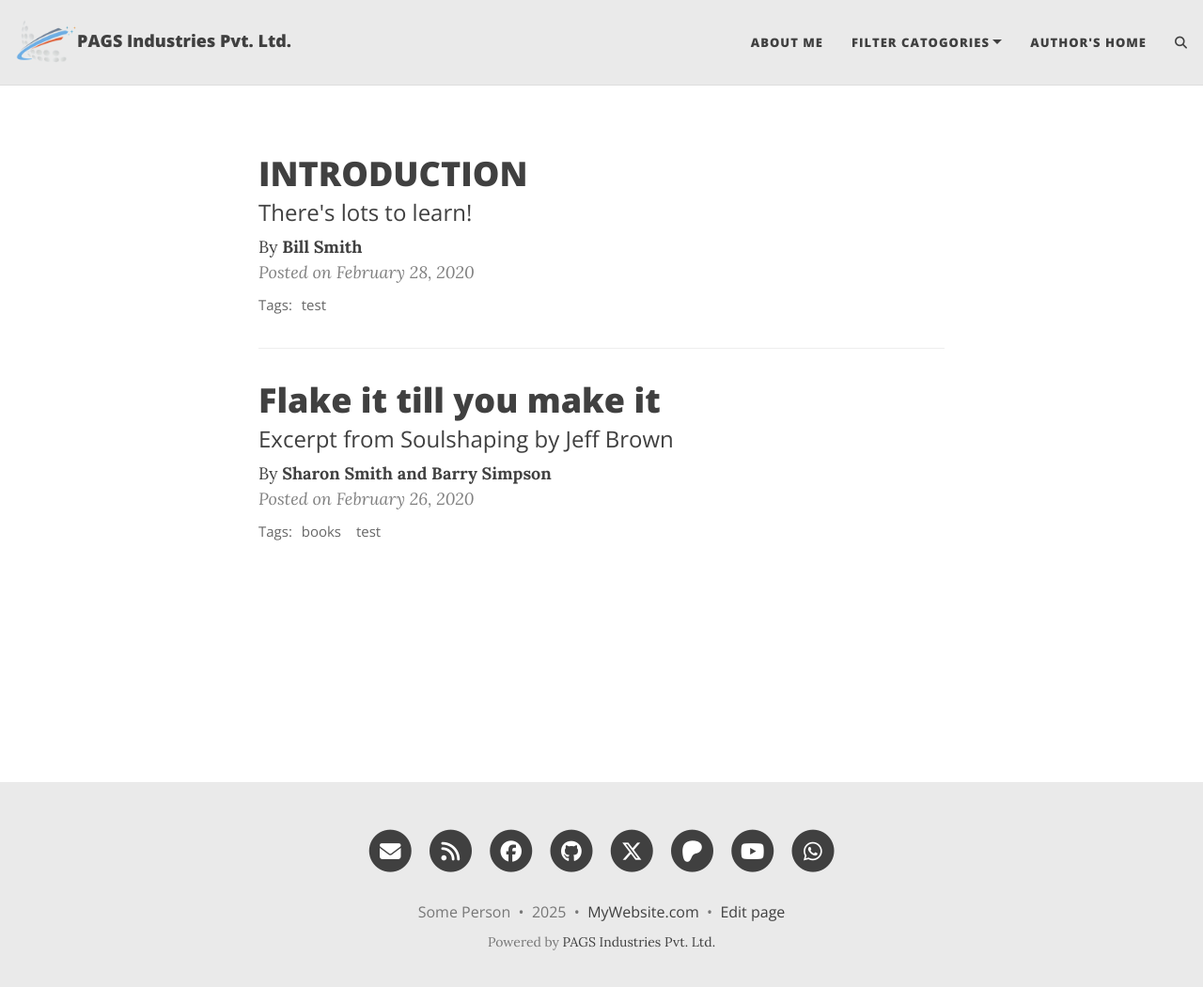
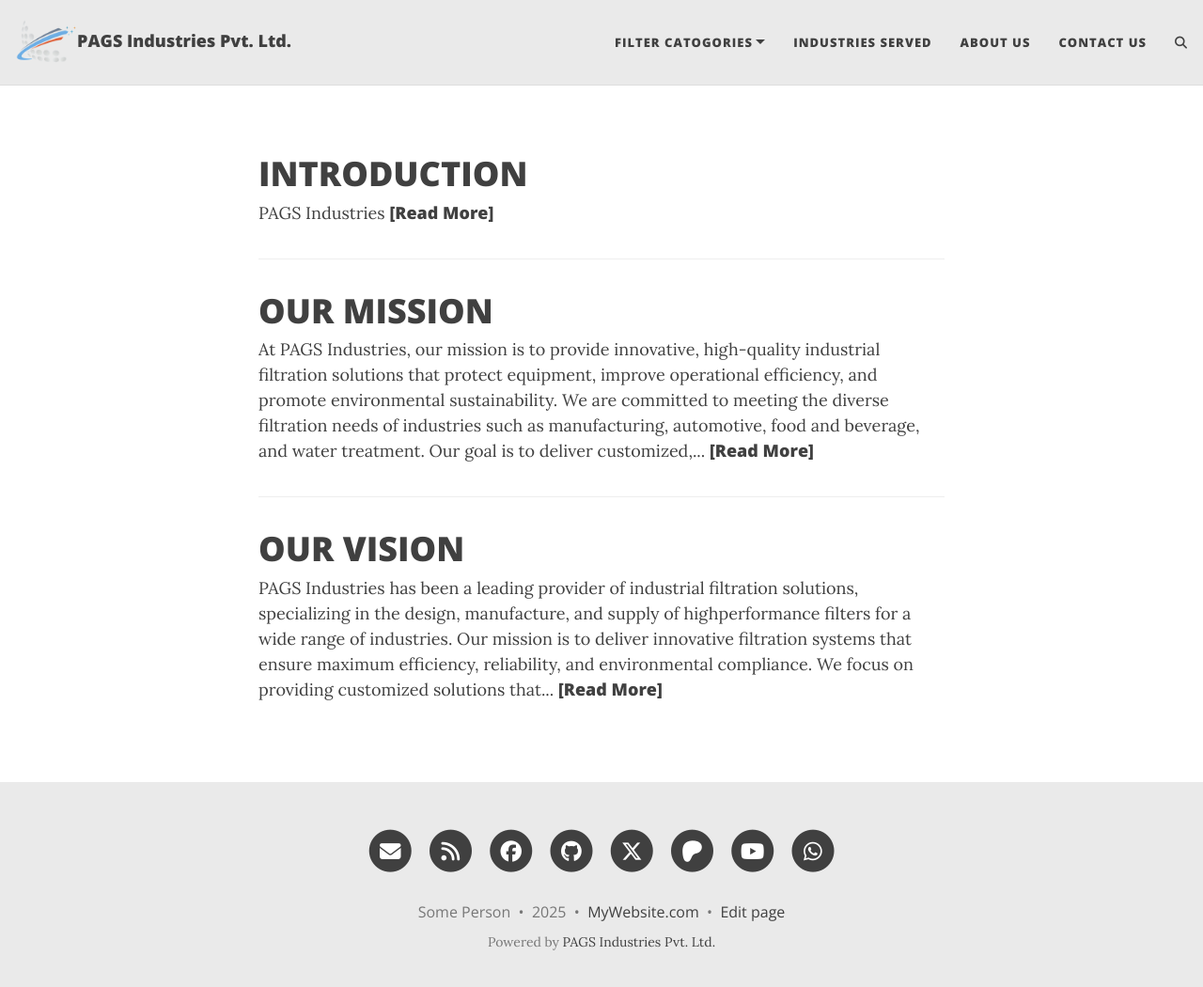
Before and after one commit to IamRaviMaurya/pags-industries-pvt-ltd, a Jekyll site: the page built from index.html, in a window 1280 px wide and 1063 px high. Shown: the top 1050 px of the window at 94% size. Built offline with Jekyll 4.4.1, drawn with Linux system fonts in a browser that asks for light colours; the list of posts is cut into pages by our own code; comment, search, counter and statistics services are not loaded.

Commit message:
Feat: Added menus

```diff
--- a/_config.yml
+++ b/_config.yml
@@ -20,7 +20,6 @@
 ###############################################
 
 navbar-links:
-  About Me: "aboutme"
   FILTER CATOGORIES :
     - Air Filters: "#"
     - Water Filters: "#"
@@ -28,8 +27,9 @@
     - Gas Filters: "#"
     - Custom Filters: "#"
 
-
-  Author's home: "#"
+  Industries served: "#"
+  About Us: "aboutme"
+  Contact us: "#"
 
 ################
 # --- Logo --- #
@@ -62,7 +62,7 @@
   twitter: daattali
   patreon: DeanAttali
   youtube: "@daattali"
-  whatsapp: 15551212
+  whatsapp: 918983449870
 #  medium: yourname
 #  reddit: yourname or r/yoursubreddit
 #  linkedin: daattali
--- a/_layouts/home.html
+++ b/_layouts/home.html
@@ -49,10 +49,10 @@
       {% if post.author %}
         <span>By <strong>{{ post.author | strip_html }}</strong></span>
       {% endif %}
-      <p class="post-meta">
+      <!-- <p class="post-meta">
         {% assign date_format = site.date_format | default: "%B %-d, %Y" %}
         Posted on {{ post.date | date: date_format }}
-      </p>
+      </p> -->
 
       {% if thumbnail != "" %}
       <div class="post-image post-image-small">
--- /dev/null
+++ b/_posts/2020-02-25-our_vision.md
@@ -0,0 +1,29 @@
+---
+layout: post
+title: OUR VISION
+# subtitle:
+# gh-repo: daattali/beautiful-jekyll
+# gh-badge: [star, fork, follow]
+# tags: [test]
+# comments: false
+# mathjax: false
+# author:
+---
+
+PAGS Industries has been a leading provider of industrial filtration
+solutions, specializing in the design, manufacture, and supply of highperformance filters for a wide range of industries.
+Our mission is to deliver innovative filtration systems that ensure maximum
+efficiency, reliability, and environmental compliance. We focus on
+providing customized solutions that address specific filtration needs, using
+the latest technologies to help our clients optimize their operations.
+At PAGS Industries, we offer an extensive range of industrial filters
+designed to meet the diverse needs of industries such as manufacturing,
+food and beverage, oil and gas, pharmaceuticals, automotive, and water
+treatment.
+At PAGS Industries, we combine decades of industry experience with
+advanced filter technologies to provide solutions that are not only efficient
+but also sustainable and cost-effective.
+We believe in providing excellent customer service throughout the lifecycle
+of our filters. From initial consultation and product selection to installation,
+maintenance, and after-sales support, our team is committed to ensuring
+the best possible outcomes for our customers.
--- a/_posts/2020-02-26-flake-it-till-you-make-it.md
+++ /dev/null
@@ -1,10 +0,0 @@
----
-layout: post
-title: Flake it till you make it
-subtitle: Excerpt from Soulshaping by Jeff Brown
-# cover-img: /assets/img/path.jpg
-# thumbnail-img: /assets/img/thumb.png
-# share-img: /assets/img/path.jpg
-tags: [books, test]
-author: Sharon Smith and Barry Simpson
----
--- /dev/null
+++ b/_posts/2020-02-26-mission.md
@@ -0,0 +1,19 @@
+---
+layout: post
+title: OUR MISSION
+# subtitle: Excerpt from Soulshaping by Jeff Brown
+# # cover-img: /assets/img/path.jpg
+# # thumbnail-img: /assets/img/thumb.png
+# # share-img: /assets/img/path.jpg
+# tags: [books, test]
+# author: Sharon Smith and Barry Simpson
+---
+
+At PAGS Industries, our mission is to provide innovative, high-quality
+industrial filtration solutions that protect equipment, improve operational
+efficiency, and promote environmental sustainability. We are committed to
+meeting the diverse filtration needs of industries such as manufacturing,
+automotive, food and beverage, and water treatment. Our goal is to deliver
+customized, cost-effective, and reliable filtration products that help our
+customers maintain the highest standards of product quality, safety, and
+environmental compliance.
--- /dev/null
+++ b/_posts/2020-02-28-introduction.md
@@ -0,0 +1,50 @@
+---
+layout: post
+title: INTRODUCTION
+# subtitle: There's lots to learn!
+# gh-repo: daattali/beautiful-jekyll
+# gh-badge: [star, fork, follow]
+# tags: [test]
+# comments: true
+# mathjax: true
+# author: Bill Smith
+---
+
+# PAGS Industries
+
+## Introduction
+
+PAGS Industries has been a leading provider of industrial filtration solutions, specializing in the design, manufacture, and supply of high-performance filters for a wide range of industries.
+
+## Our Mission
+
+Our mission is to deliver innovative filtration systems that ensure maximum efficiency, reliability, and environmental compliance. We focus on providing customized solutions that address specific filtration needs, using the latest technologies to help our clients optimize their operations.
+
+## Industries We Serve
+
+At PAGS Industries, we offer an extensive range of industrial filters designed to meet the diverse needs of various industries, including:
+
+- **Manufacturing**
+- **Food and Beverage**
+- **Oil and Gas**
+- **Pharmaceuticals**
+- **Automotive**
+- **Water Treatment**
+
+## Why Choose Us?
+
+At PAGS Industries, we combine decades of industry experience with advanced filter technologies to provide solutions that are not only efficient but also sustainable and cost-effective.
+
+## Customer Support
+
+We believe in providing excellent customer service throughout the lifecycle of our filters. Our team is committed to ensuring the best possible outcomes for our customers through:
+
+- **Initial Consultation & Product Selection**
+- **Installation & Maintenance**
+- **After-Sales Support**
+
+For more information, visit our website or contact our support team.
+
+---
+
+**PAGS Industries - Your Trusted Partner in Filtration Solutions**
--- a/_posts/2020-02-28-sample-markdown.md
+++ /dev/null
@@ -1,11 +0,0 @@
----
-layout: post
-title: INTRODUCTION
-subtitle: There's lots to learn!
-gh-repo: daattali/beautiful-jekyll
-gh-badge: [star, fork, follow]
-tags: [test]
-comments: true
-mathjax: true
-author: Bill Smith
----
```
